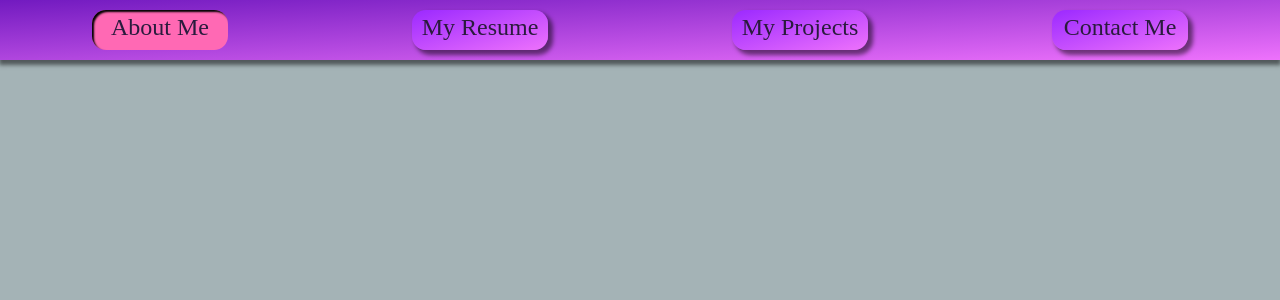
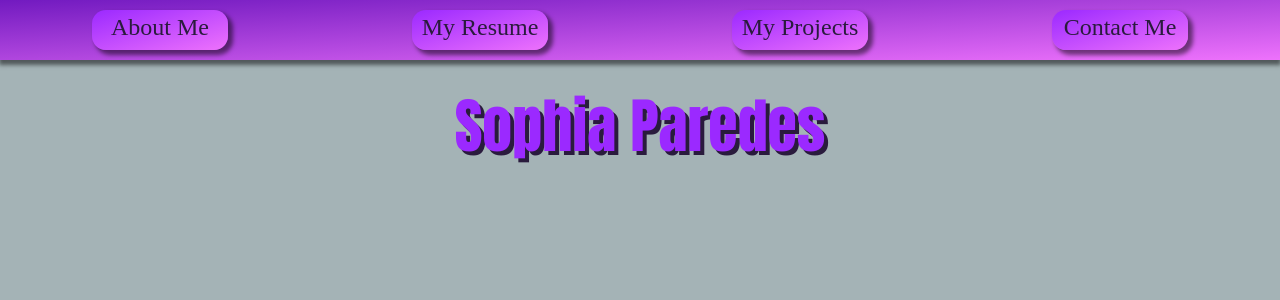
Before and after one commit to sophialynnparedes/sophiaparedes, a React (Vite) app: page / in a window 1280 px wide. Shown: the top 300 px of the page. Built offline with nearby package versions, Linux system fonts and the light colour scheme.

Commit message:
added rotating text

```diff
--- a/src/components/Navbar.jsx
+++ b/src/components/Navbar.jsx
@@ -5,12 +5,13 @@ export default function Navbar() {
   const [selected, setSelected] = useState(0);
 
   return (
+    <>
       <div className="navbar">
         <Button
           label="About Me"
-        selected={selected == 0}
+          selected={selected == 4}
           method={() => {
-          setSelected(0);
+            setSelected(4);
           }}
           href="/"
         />
@@ -39,5 +40,6 @@ export default function Navbar() {
           href="/contact"
         />
       </div>
+    </>
   );
 }
--- a/src/pages/Home.jsx
+++ b/src/pages/Home.jsx
@@ -1,8 +1,14 @@
 import HomeBackground from "../canvas/HomeBackground";
+
 export default function Home() {
   return (
     <>
       <HomeBackground />
+      <div className="nameContainer">
+        <div>
+          <span>Sophia Paredes</span>
+        </div>
+      </div>
     </>
   );
 }
--- a/src/styles/Main.scss
+++ b/src/styles/Main.scss
@@ -21,6 +21,7 @@ body *{
     padding: 0;
     margin: 0;
 }
+
 
 .background{
     position: absolute;
@@ -62,3 +63,4 @@ li{
 @import "src/styles/ImageButton";
 @import "src/styles/Navbar";
 @import "src/styles/Row";
+@import "src/styles/RotatingText";
--- a/src/styles/Navbar.scss
+++ b/src/styles/Navbar.scss
@@ -8,4 +8,5 @@
     padding: 10px 0px 10px 0px;
     box-shadow: 0px 4px 4px 1px rgba(0, 0, 0, 0.5);
     margin-bottom: 20px;
+    z-index: 1;
 }
--- /dev/null
+++ b/src/styles/RotatingText.scss
@@ -0,0 +1,38 @@
+
+
+.nameContainer{
+    width: 100%;
+    height: 20%;
+
+    transform-style: preserve-3d;
+
+
+
+   span{
+        font-size: 60px;
+        display: flex;
+        justify-content: center;
+        align-items: center;
+        transform-style: preserve-3d;
+        width: 100%;
+        height: 100%;
+        inset: 0;
+        font-family: $font2;
+        color: $purple;
+        text-shadow: 4px 4px 0px $black;
+        animation: animate 1s linear forwards;
+        animation-delay: 3s;
+        transform: rotateX(90deg);
+    }
+
+
+    span:after{
+        transform: rotateX(0deg);
+    }
+
+    @keyframes animate{
+        0%{ transform: perspective(1000px) rotateX(90deg);}
+        100%{transform:perspective(1000px) rotateX(0deg);}
+
+    }
+}
```
Lines whose indentation alone changed are shown as unchanged.
